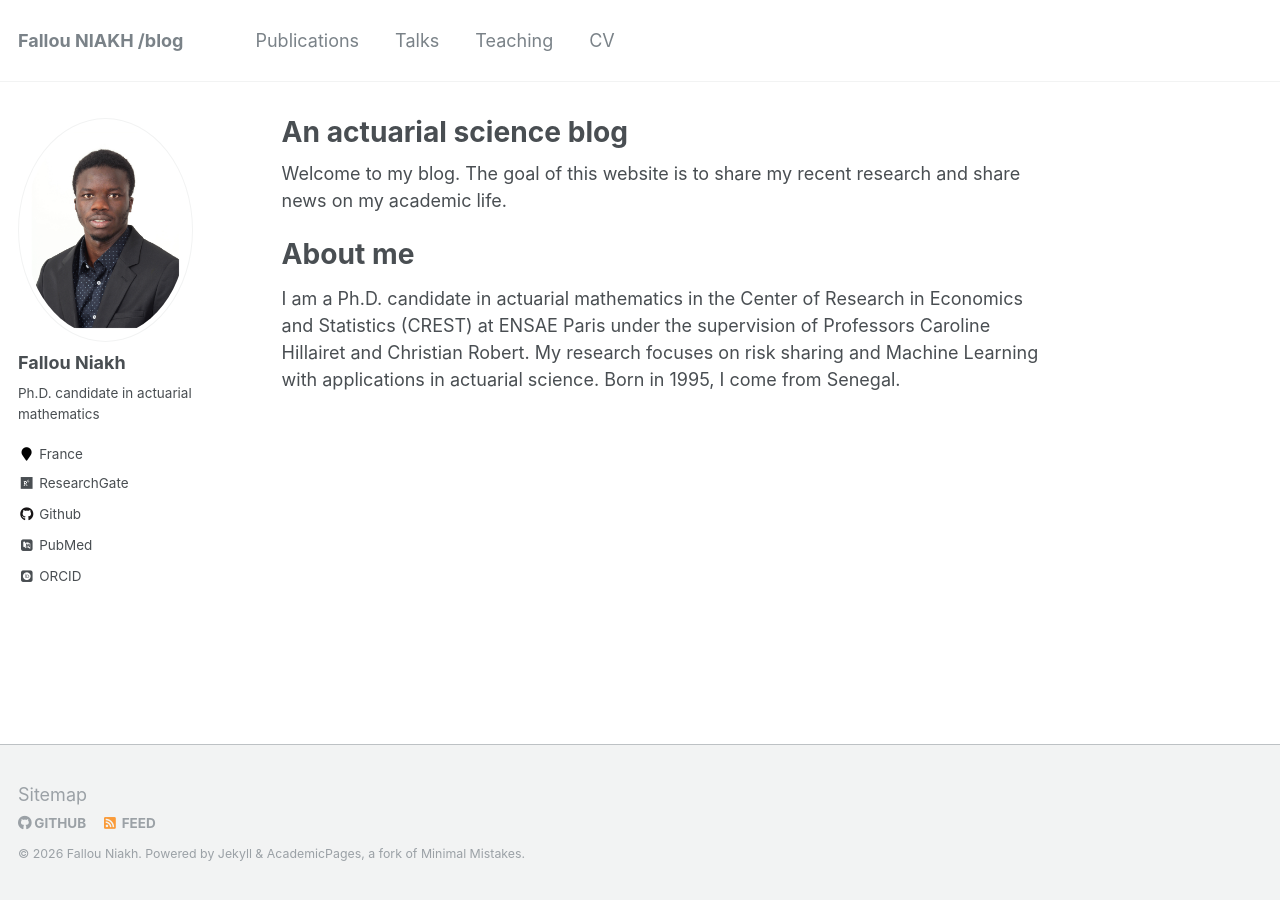
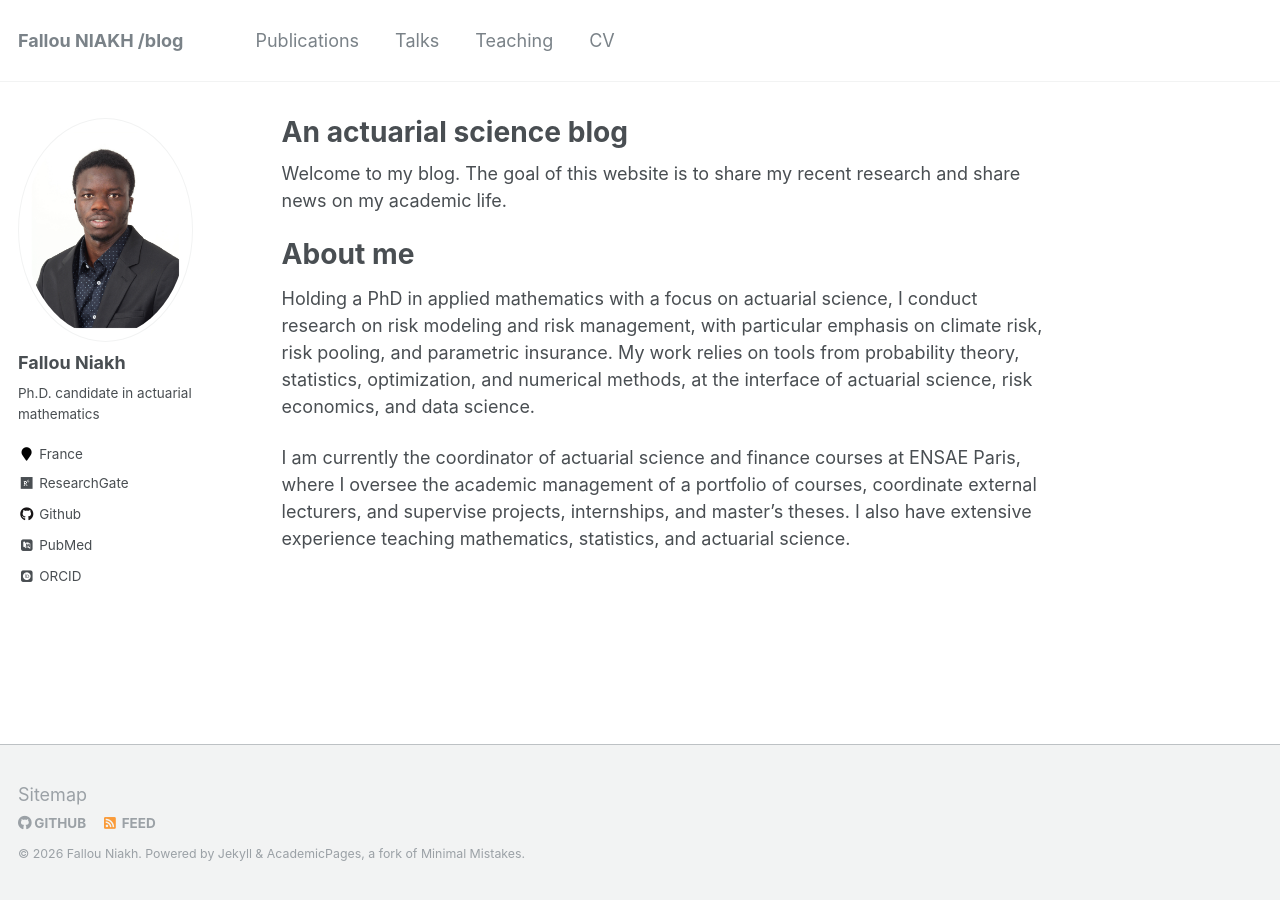
Before and after one commit to FNIAKH/fniakh.github.io, a Jekyll site: the page built from _pages/about.md, in a window 1280 px wide. Built offline with Jekyll 4.4.1, drawn with Linux system fonts in a browser that asks for light colours; some web fonts are replaced.

Commit message:
Update about.md

```diff
--- a/_pages/about.md
+++ b/_pages/about.md
@@ -12,4 +12,6 @@ Welcome to my blog. The goal of this website is to share my recent research and
 
 About me
 ======
-I am a Ph.D. candidate in actuarial mathematics in the Center of Research in Economics and Statistics (CREST) at ENSAE Paris under the supervision of Professors Caroline Hillairet and Christian Robert. My research focuses on risk sharing and Machine Learning with applications in actuarial science. Born in 1995, I come from Senegal.
+Holding a PhD in applied mathematics with a focus on actuarial science, I conduct research on risk modeling and risk management, with particular emphasis on climate risk, risk pooling, and parametric insurance. My work relies on tools from probability theory, statistics, optimization, and numerical methods, at the interface of actuarial science, risk economics, and data science.
+
+I am currently the coordinator of actuarial science and finance courses at ENSAE Paris, where I oversee the academic management of a portfolio of courses, coordinate external lecturers, and supervise projects, internships, and master’s theses. I also have extensive experience teaching mathematics, statistics, and actuarial science.
```
